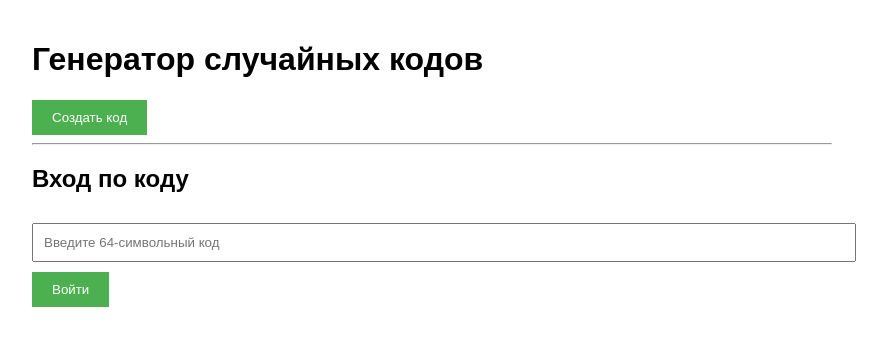
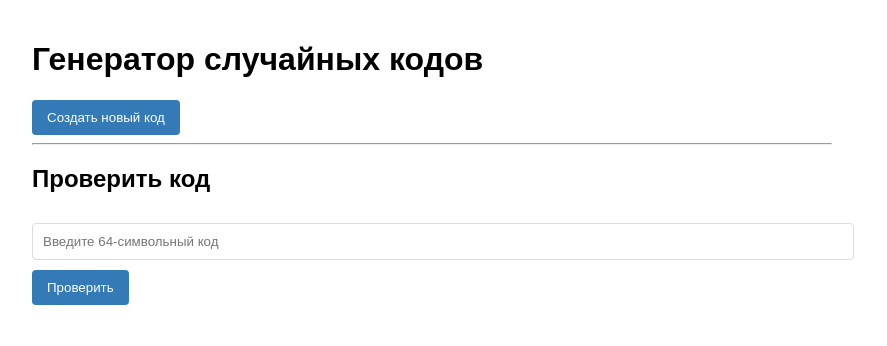
Before and after one commit to KingcleverFcl/wna-syte, a Flask app: page / in a window 1280 px wide. Shown: the top 346 px of the page, without its empty margins (208-1095 px from the left). Run offline with Flask 3, Linux system fonts and the light colour scheme; some libraries are stand-ins or nearby versions.

Commit message:
Update index.html

```diff
--- a/templates/index.html
+++ b/templates/index.html
@@ -4,10 +4,31 @@
     <title>Генератор кодов</title>
     <style>
         body { font-family: Arial, sans-serif; max-width: 800px; margin: 0 auto; padding: 20px; }
-        .code { background: #f5f5f5; padding: 15px; margin: 20px 0; word-break: break-all; }
-        input[type="text"] { width: 100%; padding: 10px; margin: 10px 0; }
-        button { background: #4CAF50; color: white; padding: 10px 20px; border: none; cursor: pointer; }
-        .error { color: red; }
+        .code {
+            background: #f0f0f0;
+            padding: 15px;
+            margin: 20px 0;
+            border-radius: 5px;
+            word-break: break-all;
+            font-family: monospace;
+        }
+        .error { color: #d9534f; margin: 10px 0; }
+        .success { color: #5cb85c; margin: 10px 0; }
+        button {
+            background: #337ab7;
+            color: white;
+            padding: 10px 15px;
+            border: none;
+            border-radius: 4px;
+            cursor: pointer;
+        }
+        input[type="text"] {
+            width: 100%;
+            padding: 10px;
+            margin: 10px 0;
+            border: 1px solid #ddd;
+            border-radius: 4px;
+        }
     </style>
 </head>
 <body>
@@ -16,25 +37,26 @@
     {% with messages = get_flashed_messages(with_categories=true) %}
         {% if messages %}
             {% for category, message in messages %}
-                <div class="error">{{ message }}</div>
+                <div class="{{ category }}">{{ message }}</div>
             {% endfor %}
         {% endif %}
     {% endwith %}
 
     {% if code %}
         <div class="code">{{ code }}</div>
+        <p>Код успешно создан и сохранён!</p>
     {% endif %}
 
     <form method="POST">
-        <button type="submit" name="generate">Создать код</button>
+        <button type="submit" name="generate">Создать новый код</button>
     </form>
 
     <hr>
 
-    <h2>Вход по коду</h2>
+    <h2>Проверить код</h2>
     <form method="POST" action="/login">
         <input type="text" name="code" placeholder="Введите 64-символьный код" required>
-        <button type="submit">Войти</button>
+        <button type="submit">Проверить</button>
     </form>
 </body>
 </html>
```
